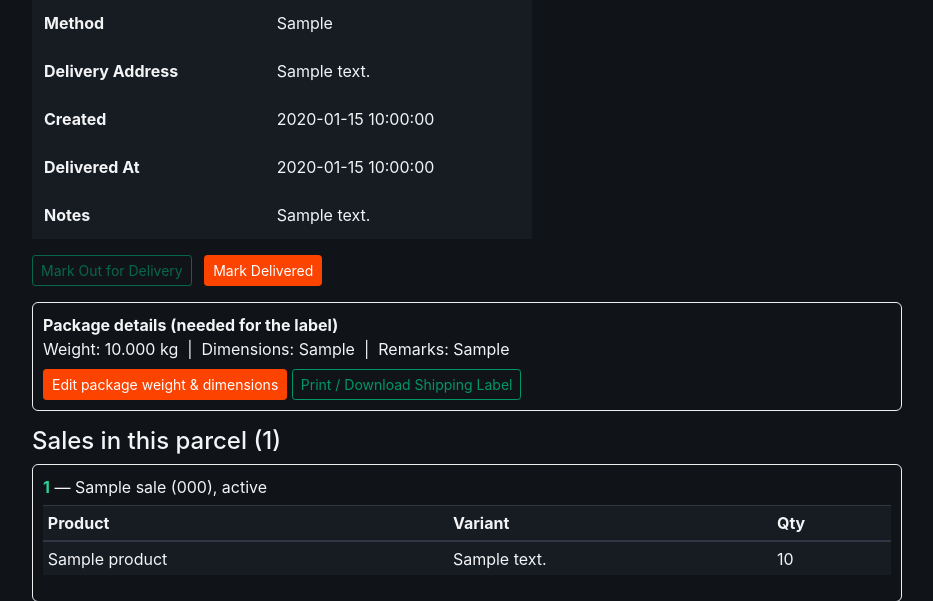
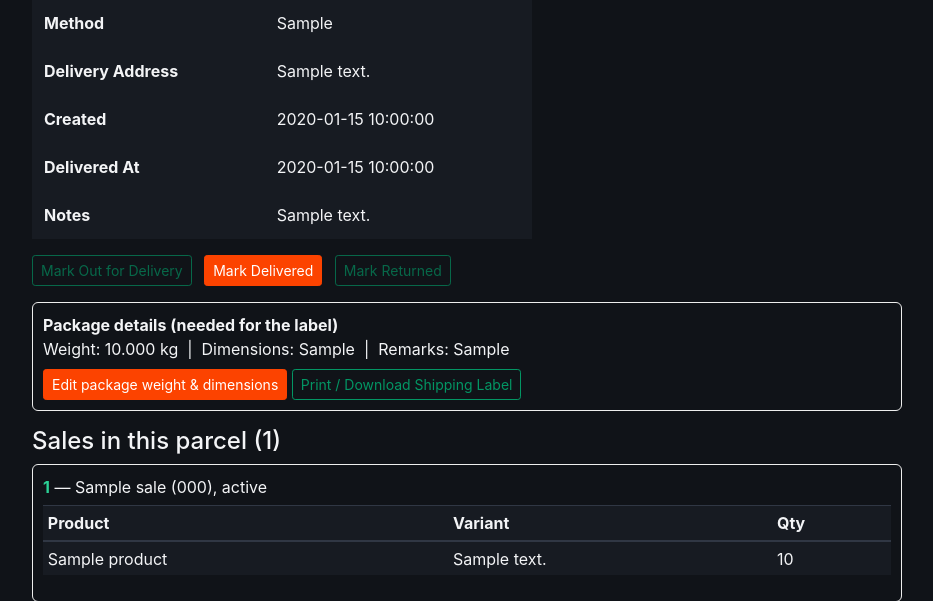
Before and after one commit to guylikesweet/Oma-db, a Flask app: page /delivery/1 in a window 1280 px wide. Shown: the part 160-761 px from the top of the page, without its empty margins (173-1106 px from the left). Run offline with Flask 3, Linux system fonts and the light colour scheme; a user stored in the database is signed in; tables that the repository leaves empty hold one stand-in row (values such as "Sample post"); parts of the project's set-up code (start-up, migrations or seed data) failed here and were passed over; some libraries are stand-ins or nearby versions.

Commit message:
Add files via upload

```diff
--- a/app/templates/delivery/detail.html
+++ b/app/templates/delivery/detail.html
@@ -32,6 +32,10 @@
     <form method="post" action="{{ url_for('delivery.set_status', delivery_id=delivery.id) }}" style="display:inline-block;">
       <input type="hidden" name="status" value="Delivered">
       <button type="submit" class="btn btn-primary btn-sm" {{ 'disabled' if delivery.status == 'Delivered' }}>Mark Delivered</button>
+    </form>
+    <form method="post" action="{{ url_for('delivery.set_status', delivery_id=delivery.id) }}" style="display:inline-block; margin-left:8px;" onsubmit="return confirm('Mark this delivery as returned (rejected by the customer)?');">
+      <input type="hidden" name="status" value="Returned">
+      <button type="submit" class="btn btn-default btn-sm" {{ 'disabled' if delivery.status == 'Returned' }}>Mark Returned</button>
     </form>
   </div>
 
--- a/app/templates/delivery/label.html
+++ b/app/templates/delivery/label.html
@@ -43,7 +43,7 @@
     }
 
     .btn-print {
-      background: #2563eb;
+      background: #FC4300;
       color: #fff;
     }
 
```
